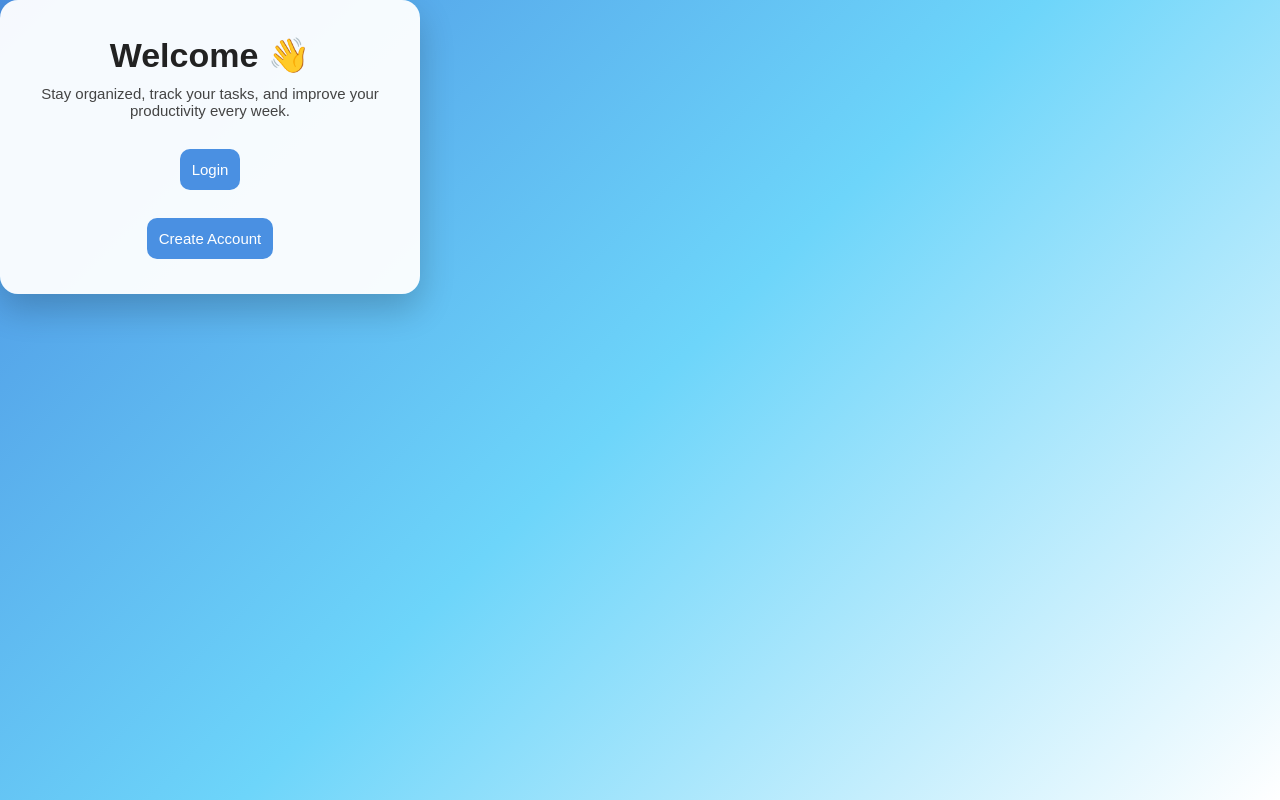
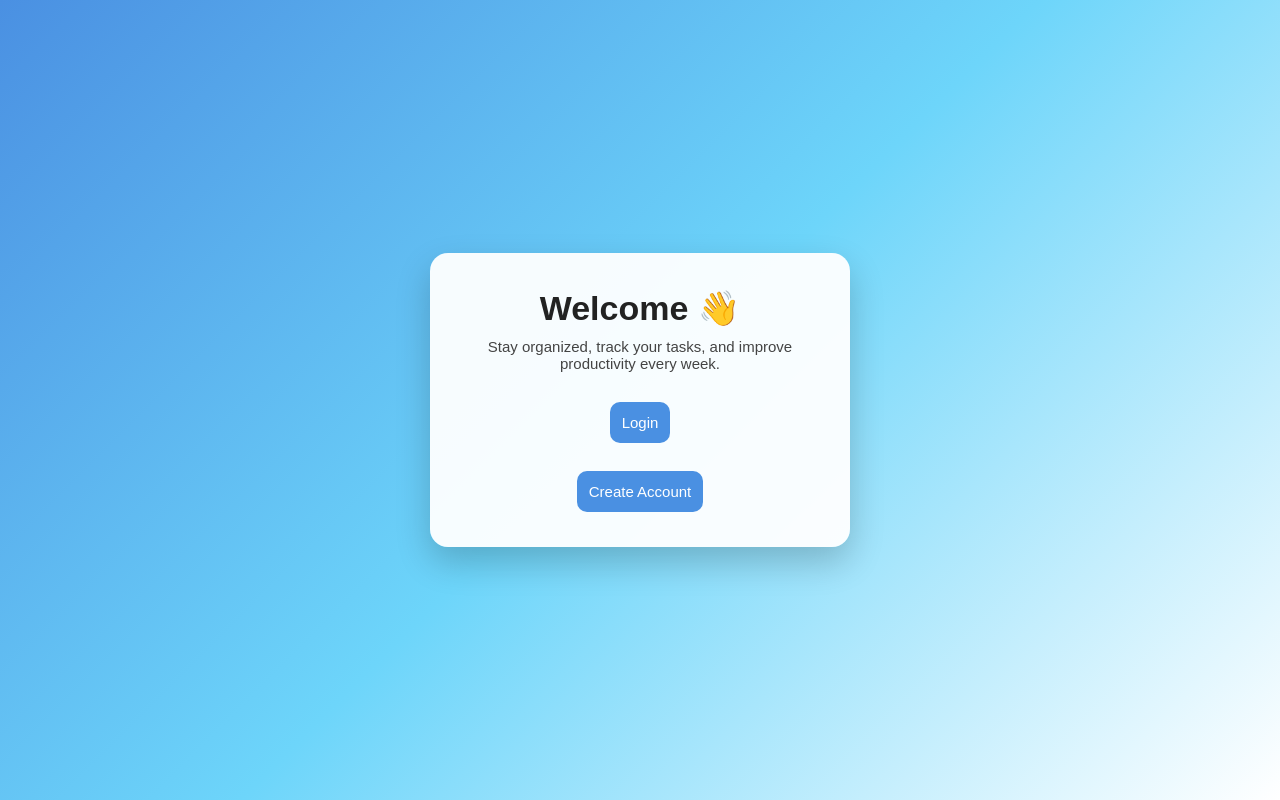
Before and after one commit to eat29-ops/schooltask_tracker, a Flask app: page / in a window 1280 px wide. Run offline with Flask 3, Linux system fonts and the light colour scheme.

Commit message:
Refactor index.html layout and container classes
Updated HTML structure and class names for layout.

```diff
--- a/templates/index.html
+++ b/templates/index.html
@@ -5,14 +5,16 @@
     <link rel="stylesheet" href="{{ url_for('static', filename='style.css') }}">
 </head>
 
-<body class="home">
+<body>
+
+<div class="container">
 
     <div class="home-card">
 
         <div class="welcome-title">Welcome 👋</div>
 
         <div class="welcome-text">
-        Stay organized, track your tasks, and improve your productivity every week.
+            Stay organized, track your tasks, and improve productivity every week.
         </div>
 
         <a href="/login"><button>Login</button></a>
@@ -21,5 +23,7 @@
 
     </div>
 
+</div>
+
 </body>
 </html>
```
Lines whose indentation alone changed are shown as unchanged.
